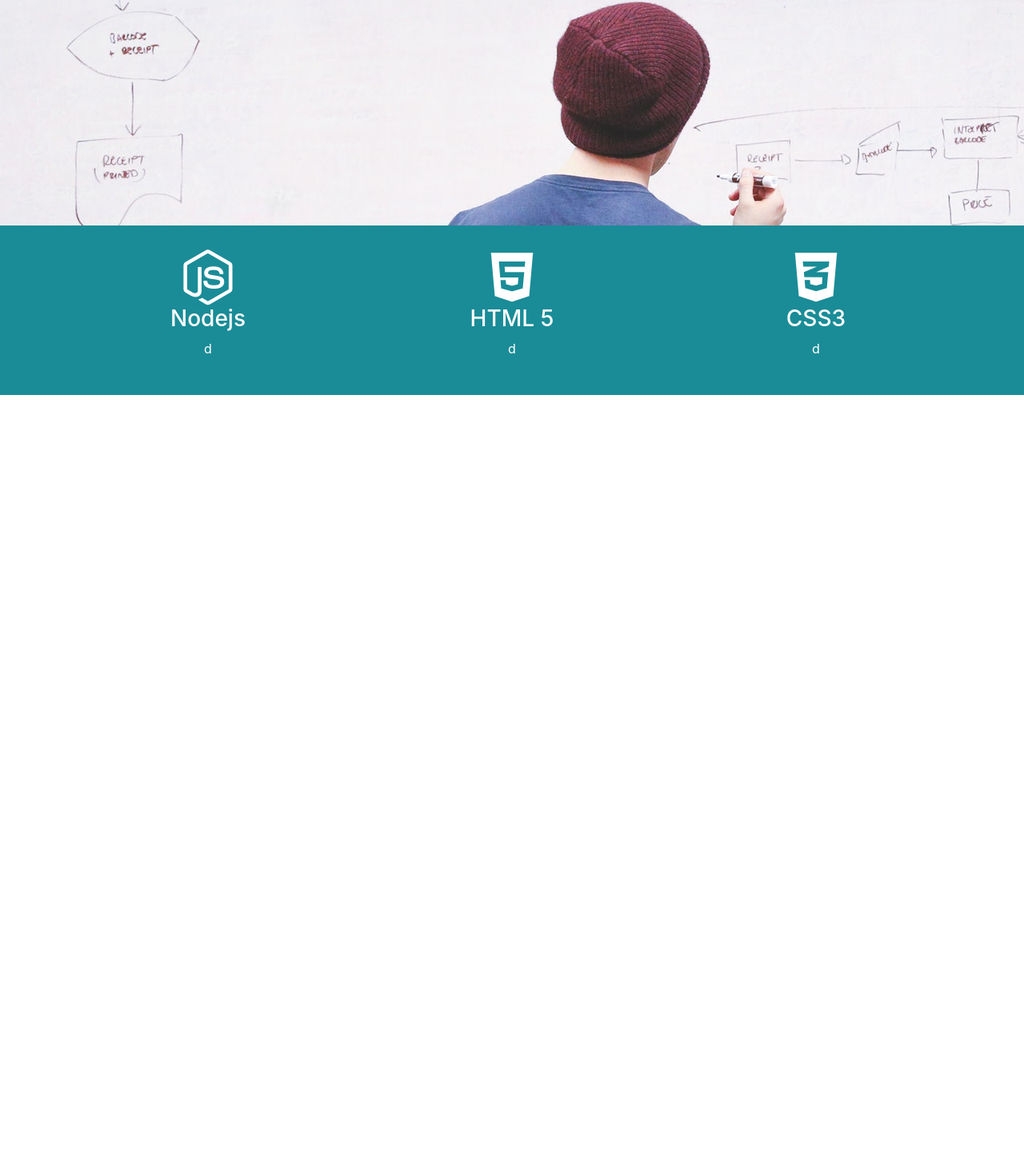
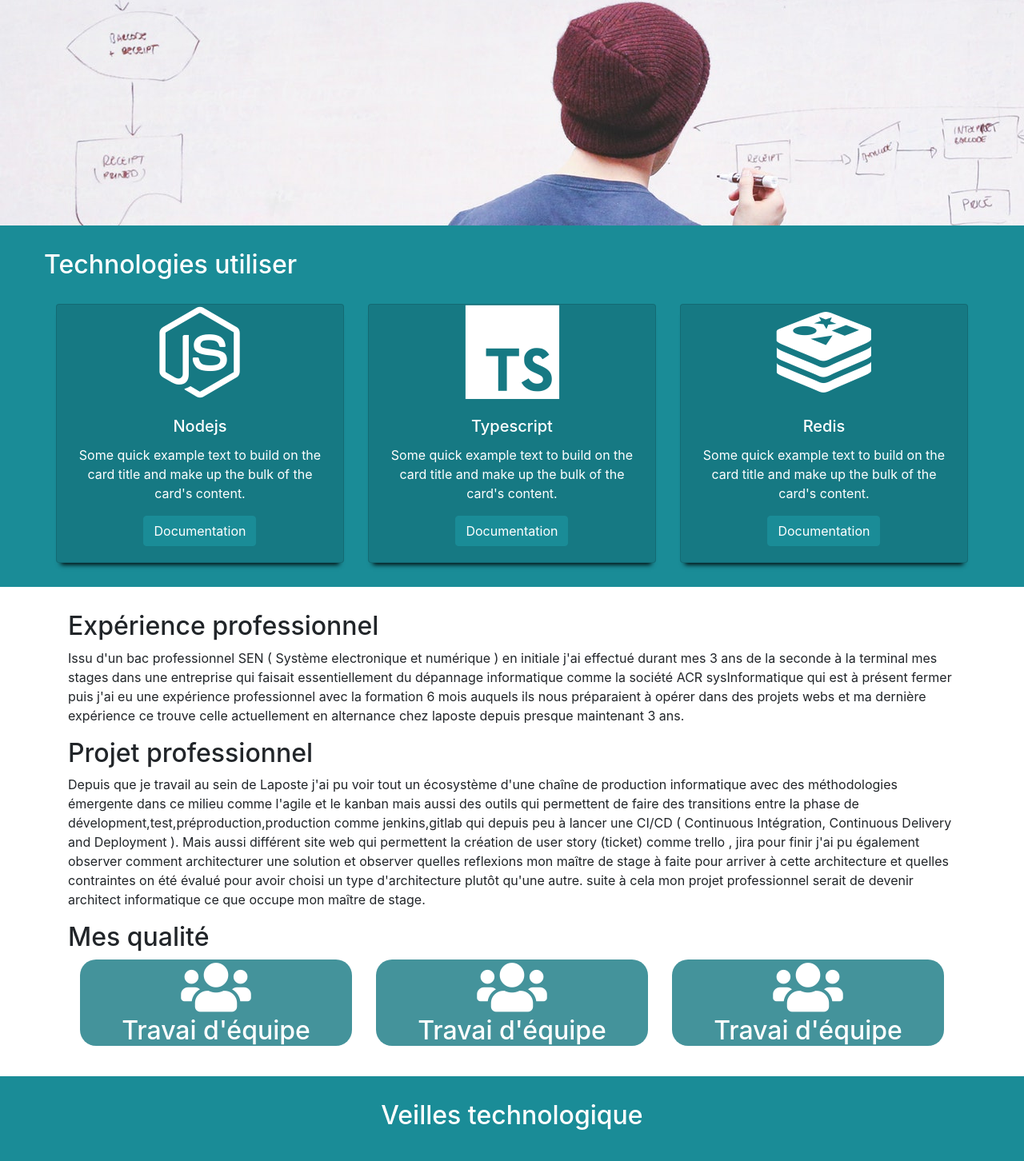
Before and after one commit to Myhed/portfolio, a website: page index.html in a window 1280 px wide. Shown: the part 374-1826 px from the top of the page at 80% size. Before the commit the page ends 868 px from the top, so only its background shows below. Drawn offline with nearby package versions, Linux system fonts and the light colour scheme.

Commit message:
add style and card for technologies use in compagnie

```diff
--- a/index.html
+++ b/index.html
@@ -28,6 +28,7 @@
   <!-- Custom styles for this template -->
   <link rel="stylesheet" href="https://stackpath.bootstrapcdn.com/font-awesome/4.7.0/css/font-awesome.min.css">
   <link rel="stylesheet" href="https://cdnjs.cloudflare.com/ajax/libs/font-awesome/5.11.2/css/all.css">
+  <link rel="stylesheet" href="https://cdn.rawgit.com/konpa/devicon/df6431e323547add1b4cf45992913f15286456d3/devicon.min.css">
   <link href="/css/style.css" rel="stylesheet">
 </head>
 
@@ -59,38 +60,100 @@
   </nav>
   <div class="showcase">
     <div class="container">
-      <h1>BTS SIO opt SLAM</h1>
-      <p class="lead">
-        Je me nomme Myhed Ben-Rhouma je suis en seconde année de BTS SIO , avant d'intégrer ce BTS je suis passé par plusieurs BTS informatique comme le BTS SNIR (système numérique informatique et réseau)
-        et SNEC ( système numérique électronique et communication ).
-
-     </p>
-      <button class="btn btn-mainColor">En savoir plus</button>
+      <h1>A propos de moi</h1>
+      <p class="lead"></p>
+      <button class="btn btn-mainColor" id="apropos">En savoir plus</button>
     </div>
   </div>
   <div class="section-a">
     <div class="container">
       <div class="row">
+        <h2>Technologies utiliser</h2>
+      </div>
+      <div class="row">
         <div class="col-md-4">
-          <i class="fab fa-node-js"></i>
-          <h3>Nodejs</h3>
-          <p>d</p>
+          <div class="card">
+            <i class="fa devicon-nodejs-plain"></i>
+            <div class="card-body">
+              <h5 class="card-title">Nodejs</h5>
+              <p class="card-text">Some quick example text to build on the card title and make up the bulk of the card's content.</p>
+              <a href="#" class="btn btn-mainColor">Documentation</a>
+            </div>
+          </div>
         </div>
         <div class="col-md-4">
-          <i class="fab fa-html5"></i>
-          <h3>HTML 5</h3>
-          <p>d</p>
+          <div class="card">
+            <i class="fa devicon-typescript-plain"></i>
+            <div class="card-body">
+              <h5 class="card-title">Typescript</h5>
+              <p class="card-text">Some quick example text to build on the card title and make up the bulk of the card's content.</p>
+              <a href="#" class="btn btn-mainColor">Documentation</a>
+            </div>
+          </div>
         </div>
         <div class="col-md-4">
-          <i class="fab fa-css3-alt"></i>
-          <h3>CSS3</h3>
-          <p>d</p>
+          <div class="card">
+            <i class="fa devicon-redis-plain"></i>
+            <div class="card-body">
+              <h5 class="card-title">Redis</h5>
+              <p class="card-text">Some quick example text to build on the card title and make up the bulk of the card's content.</p>
+              <a href="#" class="btn btn-mainColor">Documentation</a>
+            </div>
+          </div>
         </div>
       </div>
     </div>
   </div>
 
+  <div class="section-b">
+    <div class="container">
+      <h2>Expérience professionnel</h2>
+
+      <p>Issu d'un bac professionnel SEN ( Système electronique et numérique ) en initiale j'ai effectué durant mes 3 ans de la seconde à la terminal mes stages dans une entreprise qui faisait essentiellement du dépannage informatique comme la société ACR sysInformatique qui est à présent fermer
+        puis j'ai eu une expérience professionnel avec la formation 6 mois auquels ils nous préparaient à opérer dans des projets webs et ma dernière expérience ce trouve celle actuellement en alternance chez laposte depuis presque maintenant 3 ans. </p>
+
+      <h2>Projet professionnel</h2>
+
+      <p>Depuis que je travail au sein de Laposte j'ai pu voir tout un écosystème d'une chaîne de production informatique avec des méthodologies émergente dans ce milieu comme l'agile et le kanban mais aussi des outils qui permettent de faire des transitions entre la phase de dévelopment,test,préproduction,production
+        comme jenkins,gitlab qui depuis peu à lancer une CI/CD ( Continuous Intégration, Continuous Delivery and Deployment ). Mais aussi différent site web qui permettent la création de user story (ticket) comme trello , jira pour finir j'ai pu également observer comment architecturer une solution et observer quelles
+        reflexions mon maître de stage à faite pour arriver à cette architecture et quelles contraintes on été évalué pour avoir choisi un type d'architecture plutôt qu'une autre. suite à cela mon projet professionnel serait de devenir architect informatique ce que occupe mon maître de stage.</p>
+
+        <h2>Mes qualité</h2>
+
+        <div class="col-md-12">
+          <div class="row">
+            <div class="col-md-4">
+              <div class="qualite">
+                <i class="fas fa-users"></i>
+                <h2>Travai d'équipe</h2>
+              </div>
+            </div>
+            <div class="col-md-4">
+              <div class="qualite">
+                <i class="fas fa-users"></i>
+                <h2>Travai d'équipe</h2>
+              </div>
+            </div>
+            <div class="col-md-4">
+              <div class="qualite">
+                <i class="fas fa-users"></i>
+                <h2>Travai d'équipe</h2>
+              </div>
+            </div>
+          </div>
+        </div>
+    </div>
+  </div>
+
+  <div class="section-c">
+    <div class="container">
+      <h2>Veilles technologique</h2>
+    </div>
+  </div>
+
   <script src="https://code.jquery.com/jquery-3.4.1.slim.min.js"></script>
+  <script src="js/main.js"></script>
+  <script src="js/logo-status.js"></script>
 </body>
 
 </html>
--- a/scss/_buttons-custom.scss
+++ b/scss/_buttons-custom.scss
@@ -68,7 +68,6 @@
     }
   }
 
-
   //
   // Link buttons
   //
--- a/scss/_custom.scss
+++ b/scss/_custom.scss
@@ -16,11 +16,72 @@
 
 .section-a {
     background: $main-color;
+    padding: 30px 0;
     text-align: center;
-    padding: 30px 0;
     color: set-text-color($main-color);
 
-    .fab {
+    h2{
+        margin-bottom: 30px;
+    }
+
+    .fab,.fa,.fas {
+        font-size: 120px;
+        width:100%;
+    }
+    .card-text,.card-title{
+        color:set-text-color(darken($main-color,4.7%));
+    }
+    .card {
+        background: darken($main-color,4.7%);
+        -webkit-box-shadow: 0 8px 6px -6px black;
+        -moz-box-shadow: 0 8px 6px -6px black;
+        box-shadow: 0 8px 6px -6px black;
+        @include media-breakpoint-up(xs){
+           width: 100%;
+        }
+
+        @include media-breakpoint-up(sm){
+            width: 100%;
+         }
+    }
+    .container {
+        @include media-breakpoint-up(xs){
+            padding:0;
+         }
+
+        @include media-breakpoint-up(sm){
+            padding:0;
+         }
+    }
+
+    .card:hover{
+        background: lighten($main-color,4.7%);
+    }
+}
+
+.section-b {
+    padding: 30px 0;
+
+    .fab,.fas {
         font-size: 70px;
     }
+
+    .qualite {
+        background: darken($main-color,4.7%);
+        color:white;
+        opacity: 0.8;
+        text-align: center;
+        border-radius: 20px;
+    }
+    .qualite:hover{
+        opacity: 1;
+        background:ligthen(white, 4.7%);
+    }
 }
+
+.section-c{
+    background: $main-color;
+    padding: 30px 0;
+    text-align: center;
+    color: set-text-color($main-color);
+}
```
Also changed, not shown: css/style.css.
